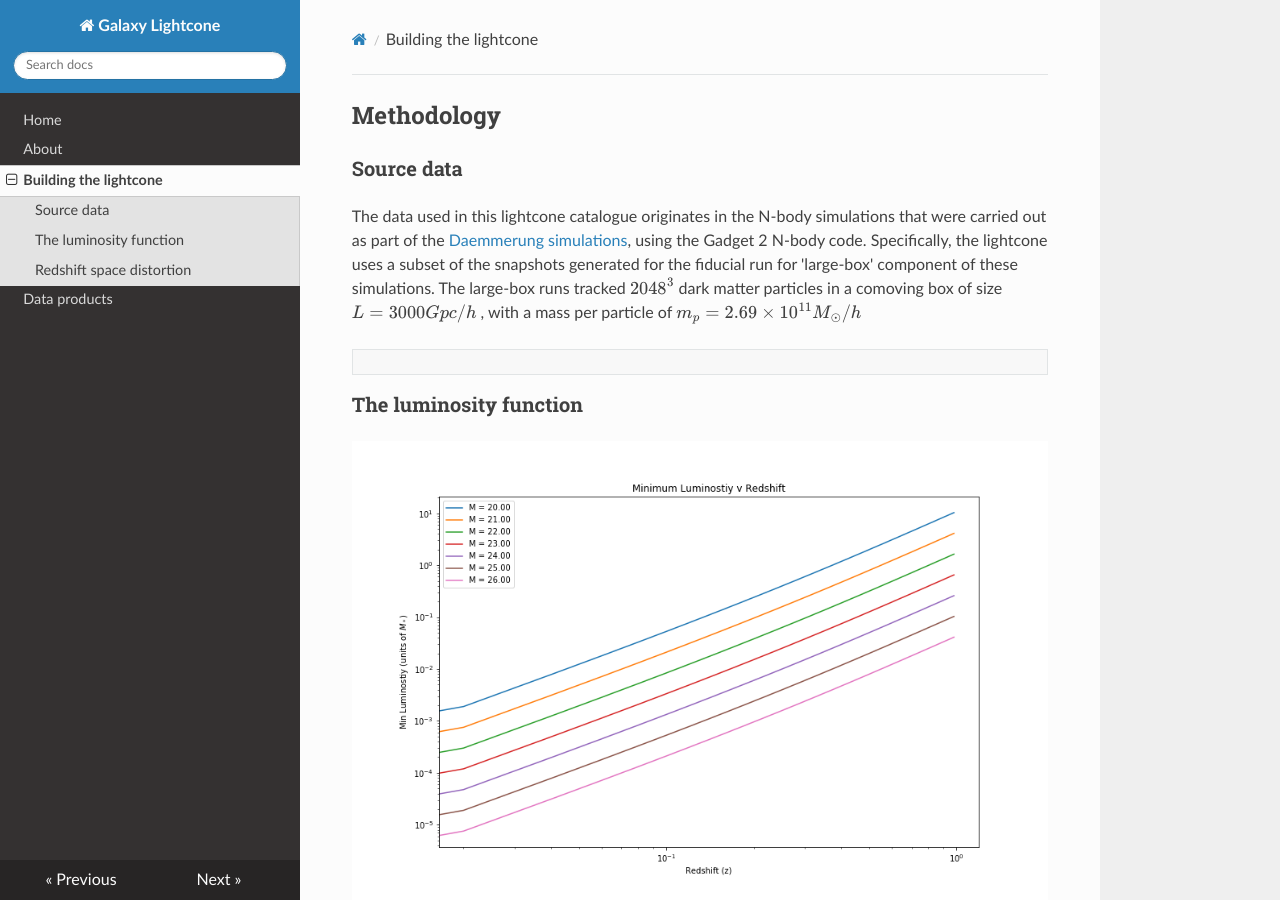
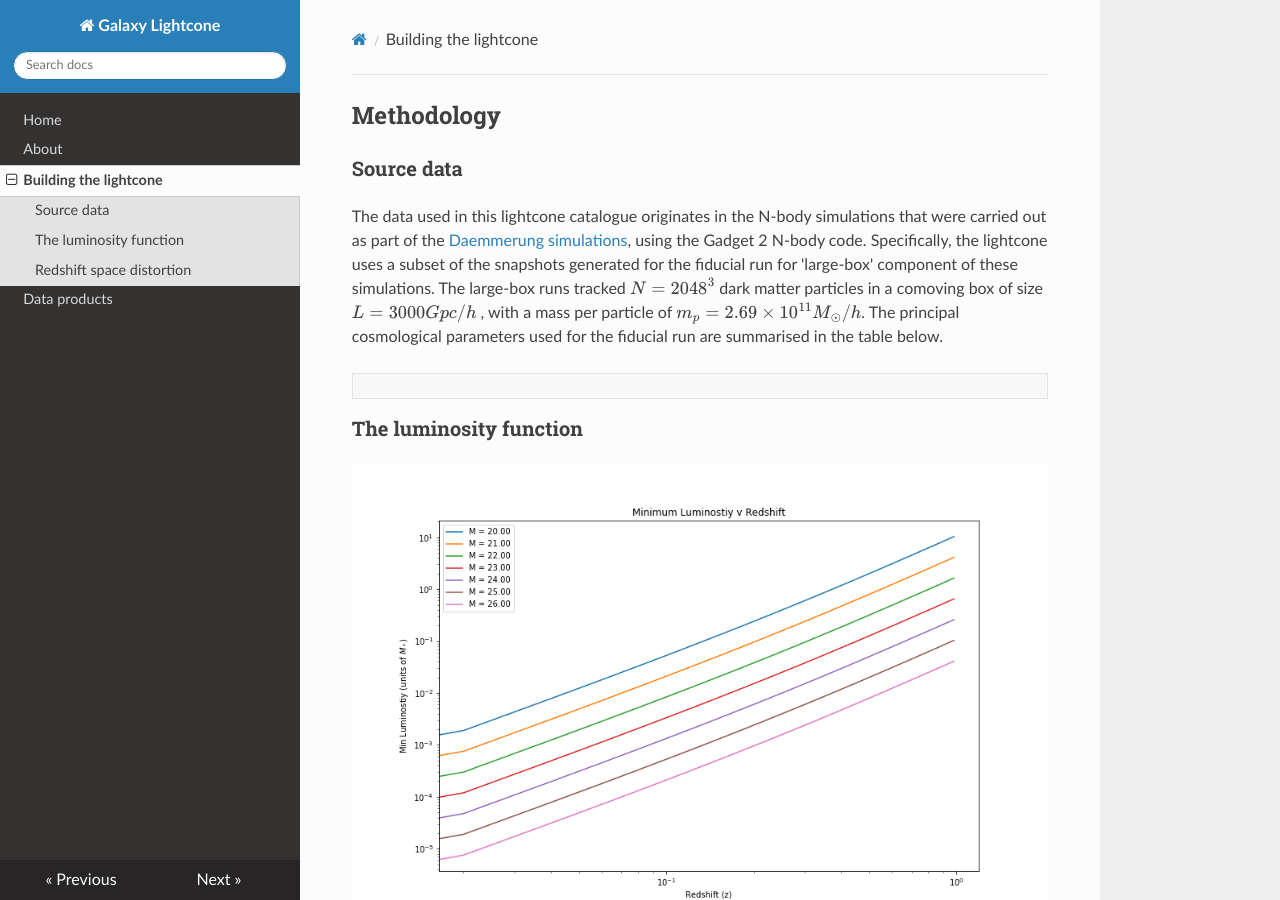
Before and after one commit to rajbooth/Lightcone, an MkDocs documentation site: the page built from docs/building_lightcone.md, in a window 1280 px wide and 900 px high. Built offline with MkDocs 1.6.1, drawn with Linux system fonts in a browser that asks for light colours; nearby versions of some CDN libraries; formulas are drawn with MathJax 3.

Commit message:
docs/building_lightcone.md updated from https://stackedit.io/

````diff
--- a/docs/building_lightcone.md
+++ b/docs/building_lightcone.md
@@ -1,7 +1,9 @@
 ## Methodology
 
 ### Source data
-The data used in this lightcone catalogue originates in the N-body simulations that were carried out as part of the [Daemmerung simulations](https://doi.org/10.1093/mnras/stz890), using the Gadget 2 N-body code.  Specifically, the lightcone uses a subset of the snapshots generated for the fiducial run for 'large-box' component of these simulations. The large-box runs tracked $2048^3$ dark matter particles in a comoving box of size $L = 3000 Gpc/h$ , with a mass per particle of $m_p = 2.69 \times 10^{11} M_\odot/h$
+The data used in this lightcone catalogue originates in the N-body simulations that were carried out as part of the [Daemmerung simulations](https://doi.org/10.1093/mnras/stz890), using the Gadget 2 N-body code.  Specifically, the lightcone uses a subset of the snapshots generated for the fiducial run for 'large-box' component of these simulations. The large-box runs tracked $N=2048^3$ dark matter particles in a comoving box of size $L = 3000 Gpc/h$ , with a mass per particle of $m_p = 2.69 \times 10^{11} M_\odot/h$.
+The principal cosmological parameters used for the fiducial run are summarised in the table below.
+
 
 ```
 ```
````
Also changed, not shown: other parts of docs/building_lightcone.md (+2 -2 lines).
